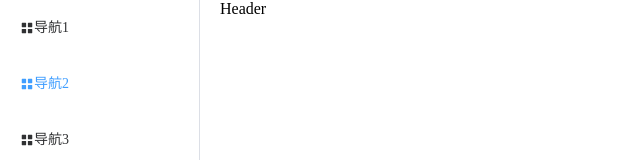
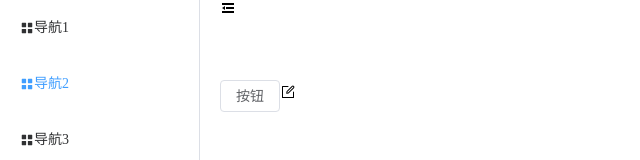
Before and after one commit to 11334/Refactor-ElementPlus, a Vue app: page / in a window 1280 px wide. Shown: the top 160 px of the page, without its empty margins (0-640 px from the left). Built offline with nearby package versions, Linux system fonts and the light colour scheme.

Commit message:
伸缩菜单

```diff
--- a/src/components/container/src/ConstantVue.vue
+++ b/src/components/container/src/ConstantVue.vue
@@ -1,7 +1,17 @@
+<script lang="ts" setup>
+import { ref } from 'vue'
+const isCollapse = ref(false)
+let toggle = () => {
+    isCollapse.value = !isCollapse.value
+}
+</script>
 <template>
     <el-container class="el-container">
-            <el-aside width="200px">
-                <el-menu default-active="2" class="el-menu">
+        <el-aside width="auto">
+            <el-menu
+                :collapse="isCollapse"
+                default-active="2"
+                class="el-menu-vertical-demo"            >
                 <el-menu-item index="1">
                     <el-icon-menu></el-icon-menu>
                     <span>导航1</span>
@@ -17,8 +27,13 @@
             </el-menu>
         </el-aside>
         <el-container>
-                <el-header>Header</el-header>
-                <el-main><router-view></router-view></el-main>
+            <el-header>
+                <span @click="toggle">
+                    <el-icon-expand v-if="isCollapse"></el-icon-expand>
+                    <el-icon-fold v-else></el-icon-fold>
+                </span>
+            </el-header>
+            <el-main> <router-view></router-view> </el-main>
             <el-footer>Footer</el-footer>
         </el-container>
     </el-container>
@@ -28,4 +43,8 @@
 
 </script>
 
-<style lang="scss" scoped></style>
+<style lang="scss" scoped>
+.el-menu-vertical-demo:not(.el-menu--collapse) {
+    width: 200px; //菜单不收缩的时候宽度是多少
+}
+</style>
--- a/src/router/index.ts
+++ b/src/router/index.ts
@@ -7,7 +7,7 @@ const routes: RouteRecordRaw[] = [
         component: Container,
         children: [
             {
-                path: '/home',
+                path: '/',
                 component: Home
             }
         ]
```
Lines whose indentation alone changed are shown as unchanged.
